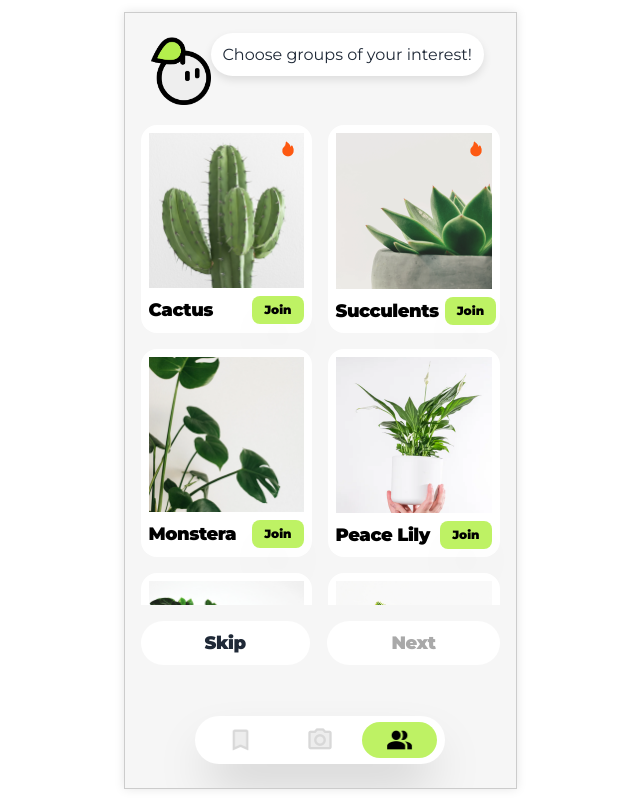
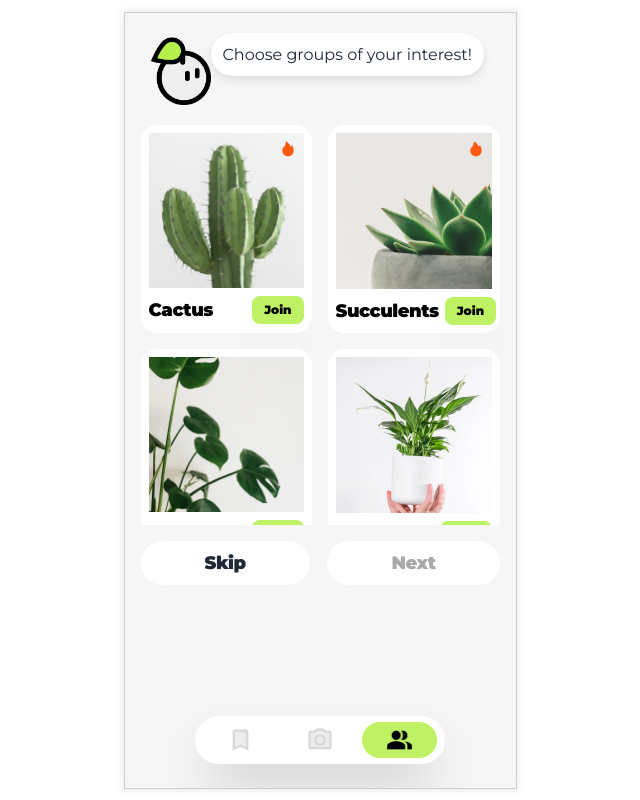
Before and after one commit to crispyinuo/DiligentDrGreen, a React (Create React App) app in the folder dr-green/: page /community in a window 1280 px wide. Shown: the whole page, without its empty margins (320-960 px from the left). Built offline with nearby package versions, Linux system fonts and the light colour scheme.

Commit message:
fix container height

```diff
--- a/dr-green/src/pages/community.js
+++ b/dr-green/src/pages/community.js
@@ -29,7 +29,7 @@ const CardsContainer = styled.div`
   width: 100%;
   padding: 0 16px;
   overflow-y: scroll;
-  max-height:60vh;
+  max-height:50vh;
   grid-auto-rows: 1fr;
   padding-bottom: 100px;
 `;
```
